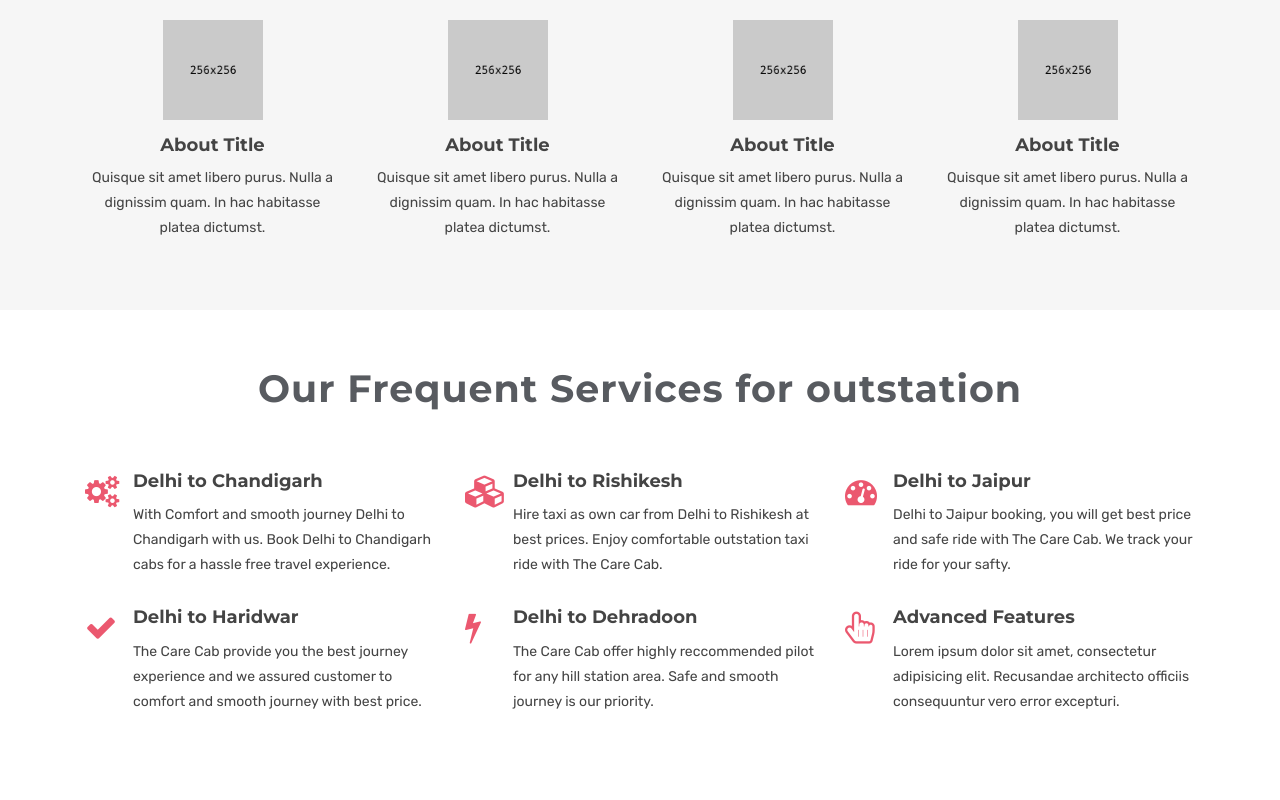
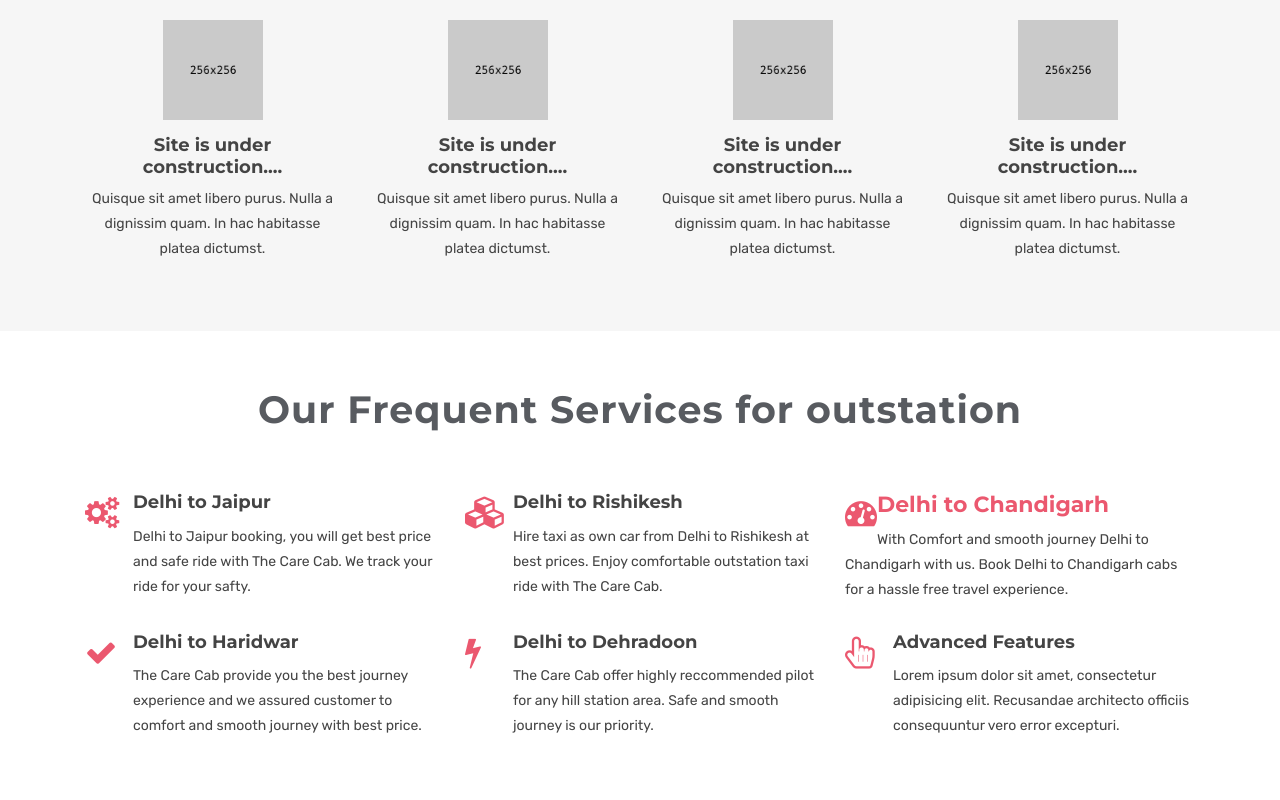
Before and after one commit to udkumar/thecarecab02, a plain HTML site: page index.html in a window 1280 px wide. Shown: the part 440-1240 px from the top of the page. Drawn offline with Linux system fonts and the light colour scheme.

Commit message:
updated content

```diff
--- a/index.html
+++ b/index.html
@@ -81,6 +81,9 @@
 
         <!-- Mobile Menu Start -->
         <ul class="mobile-menu navbar-nav">
+          <marquee attribute_name="attribute_value" behavior="alternate" bgcolor="yellow" class="marquee-text">
+                 <h3>Call: <a href="tel:9899853995">9899853995 </a></h3>
+              </marquee>
           <li>
             <a class="page-scroll" href="#sliders">
               Home
@@ -169,28 +172,28 @@
           <div class="col-lg-3 col-md-6 col-xs-12">
             <div class="about block text-center">
               <img src="img/about/img1.png" alt="">
-              <h5><a href="#">About Title</a></h5>
+              <h5><a href="#">Site is under construction....</a></h5>
               <p>Quisque sit amet libero purus. Nulla a dignissim quam. In hac habitasse platea dictumst.</p>
             </div>
           </div>
           <div class="col-lg-3 col-md-6 col-xs-12">
             <div class="about block text-center">
               <img src="img/about/img2.png" alt="">
-              <h5><a href="#">About Title</a></h5>
+              <h5><a href="#">Site is under construction....</a></h5>
               <p>Quisque sit amet libero purus. Nulla a dignissim quam. In hac habitasse platea dictumst.</p>
             </div>
           </div>
           <div class="col-lg-3 col-md-6 col-xs-12">
             <div class="about block text-center">
               <img src="img/about/img3.png" alt="">
-              <h5><a href="#">About Title</a></h5>
+              <h5><a href="#">Site is under construction....</a></h5>
               <p>Quisque sit amet libero purus. Nulla a dignissim quam. In hac habitasse platea dictumst.</p>
             </div>
           </div>
           <div class="col-lg-3 col-md-6 col-xs-12">
             <div class="about block text-center">
               <img src="img/about/img4.png" alt="">
-              <h5><a href="#">About Title</a></h5>
+              <h5><a href="#">Site is under construction....</a></h5>
               <p>Quisque sit amet libero purus. Nulla a dignissim quam. In hac habitasse platea dictumst.</p>
             </div>
           </div>
@@ -215,9 +218,9 @@
                 <i class="fa fa-cogs"></i>
               </div>
               <div class="service-content">
-                <h4><a href="#">Delhi to Chandigarh</a></h4>
+                <h4><a href="#">Delhi to Jaipur</a></h4>
                 <p>
-                  With Comfort and smooth journey Delhi to Chandigarh with us. Book Delhi to Chandigarh cabs for a hassle free travel experience.
+                  Delhi to Jaipur booking, you will get best price and safe ride with The Care Cab. We track your ride for your safty.
                 </p>
               </div>
             </div>
@@ -246,12 +249,11 @@
               <div class="service-icon">
                 <i class="fa fa-tachometer"></i>
               </div>
-              <div class="service-content">
-                <h4><a href="#">Delhi to Jaipur</a></h4>
+              <h4><a href="#">Delhi to Chandigarh</a></h4>
                 <p>
-                  Delhi to Jaipur booking, you will get best price and safe ride with The Care Cab. We track your ride for your safty.
+                  With Comfort and smooth journey Delhi to Chandigarh with us. Book Delhi to Chandigarh cabs for a hassle free travel experience.
                 </p>
-              </div>
+
             </div>
           </div>
           <!-- End Service Icon 3 -->
```
